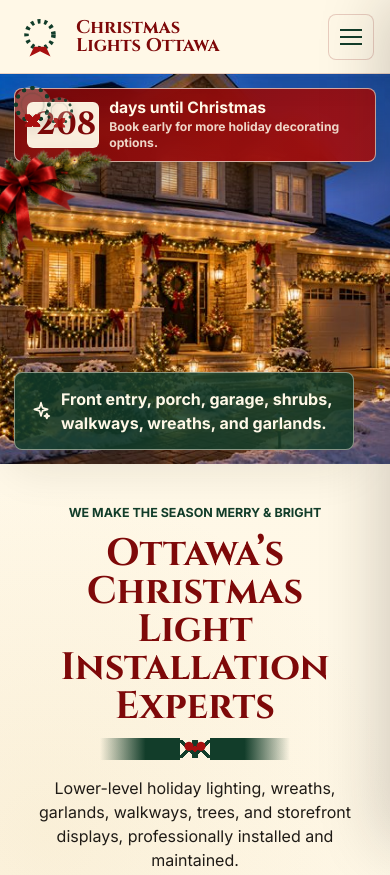
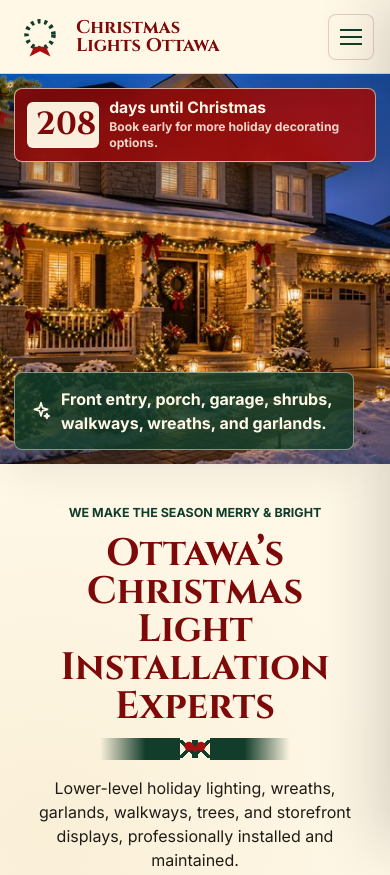
Before and after one commit to BrianColab/Christmaslightsottawa, a website: page index.html in a window 390 px wide. Shown: the top 875 px of the page. Drawn offline with Linux system fonts and the light colour scheme.

Commit message:
Clean up hero corner decorations

```diff
--- a/index.html
+++ b/index.html
@@ -95,10 +95,6 @@
 
     <main id="home">
       <section class="hero" aria-labelledby="hero-title">
-        <div class="hero-corner-wreaths" aria-hidden="true">
-          <span></span>
-          <span></span>
-        </div>
         <div class="hero-copy">
           <p class="eyebrow">We make the season merry &amp; bright</p>
           <h1 id="hero-title">
--- a/styles.css
+++ b/styles.css
@@ -316,132 +316,34 @@ h2,
 .hero::before {
   content: "";
   position: absolute;
-  left: -18px;
-  top: 58px;
-  z-index: 4;
-  width: 190px;
-  height: 118px;
+  left: -66px;
+  top: -16px;
+  z-index: 1;
+  width: 250px;
+  height: 250px;
   pointer-events: none;
-  background:
-    radial-gradient(ellipse at 22% 20%, rgba(18, 61, 42, 0.95) 0 6px, transparent 7px),
-    radial-gradient(ellipse at 34% 28%, rgba(36, 90, 63, 0.95) 0 6px, transparent 7px),
-    radial-gradient(ellipse at 48% 34%, rgba(18, 61, 42, 0.88) 0 6px, transparent 7px),
-    radial-gradient(ellipse at 63% 40%, rgba(36, 90, 63, 0.9) 0 6px, transparent 7px),
-    radial-gradient(ellipse at 78% 48%, rgba(18, 61, 42, 0.82) 0 6px, transparent 7px),
-    linear-gradient(145deg, transparent 0 18%, rgba(18, 61, 42, 0.92) 19% 24%, transparent 25%),
-    linear-gradient(152deg, transparent 0 30%, rgba(36, 90, 63, 0.9) 31% 36%, transparent 37%),
-    radial-gradient(circle at 45% 66%, var(--deep-red) 0 16px, transparent 17px),
-    linear-gradient(135deg, transparent 0 40%, var(--deep-red) 41% 58%, transparent 59%),
-    linear-gradient(45deg, transparent 0 40%, #c51c1c 41% 58%, transparent 59%);
-  filter: drop-shadow(0 12px 18px rgba(31, 27, 22, 0.16));
-  transform: rotate(-8deg);
+  background: url("assets/images/Cornerlefttop-clean.png") center/contain no-repeat;
+  filter: drop-shadow(0 14px 20px rgba(31, 27, 22, 0.18));
+  transform: rotate(-2deg);
 }
 
 .hero::after {
   content: "";
   position: absolute;
-  right: -28px;
-  top: 54px;
-  z-index: 4;
-  width: 260px;
-  height: 164px;
+  right: -66px;
+  top: -16px;
+  z-index: 1;
+  width: 250px;
+  height: 250px;
   pointer-events: none;
-  background:
-    radial-gradient(circle at 18% 66%, #fff0a8 0 4px, rgba(255, 220, 90, 0.88) 5px 7px, transparent 8px),
-    radial-gradient(circle at 58% 23%, #fff0a8 0 4px, rgba(255, 220, 90, 0.9) 5px 7px, transparent 8px),
-    radial-gradient(circle at 78% 50%, #fff0a8 0 3px, rgba(255, 220, 90, 0.82) 4px 6px, transparent 7px),
-    radial-gradient(ellipse at 72% 34%, rgba(18, 61, 42, 0.98) 0 8px, transparent 9px),
-    radial-gradient(ellipse at 58% 28%, rgba(36, 90, 63, 0.96) 0 8px, transparent 9px),
-    radial-gradient(ellipse at 44% 34%, rgba(18, 61, 42, 0.94) 0 8px, transparent 9px),
-    radial-gradient(ellipse at 32% 42%, rgba(36, 90, 63, 0.92) 0 8px, transparent 9px),
-    radial-gradient(ellipse at 22% 52%, rgba(18, 61, 42, 0.9) 0 8px, transparent 9px),
-    radial-gradient(ellipse at 46% 70%, rgba(18, 61, 42, 0.94) 0 8px, transparent 9px),
-    linear-gradient(162deg, transparent 0 22%, rgba(18, 61, 42, 0.95) 23% 28%, transparent 29%),
-    linear-gradient(170deg, transparent 0 34%, rgba(36, 90, 63, 0.92) 35% 40%, transparent 41%),
-    linear-gradient(188deg, transparent 0 46%, rgba(18, 61, 42, 0.9) 47% 52%, transparent 53%),
-    linear-gradient(96deg, transparent 0 39%, rgba(18, 61, 42, 0.92) 40% 46%, transparent 47%),
-    radial-gradient(circle at 47% 54%, #c91f1f 0 18px, #8f0b0b 19px 21px, transparent 22px),
-    linear-gradient(134deg, transparent 0 39%, #c91f1f 40% 57%, transparent 58%),
-    linear-gradient(45deg, transparent 0 40%, var(--deep-red) 41% 58%, transparent 59%),
-    linear-gradient(82deg, transparent 0 43%, #b90f0f 44% 56%, transparent 57%);
-  filter:
-    drop-shadow(0 0 8px rgba(255, 222, 96, 0.72))
-    drop-shadow(0 14px 18px rgba(31, 27, 22, 0.18));
-  transform: rotate(7deg);
-}
-
-.hero::before,
-.hero::after {
   background: url("assets/images/Cornerlefttop-clean.png") center/contain no-repeat;
   filter: drop-shadow(0 14px 20px rgba(31, 27, 22, 0.18));
-}
-
-.hero::before {
-  left: -34px;
-  top: 46px;
-  width: 250px;
-  height: 250px;
-  transform: rotate(-2deg);
-}
-
-.hero::after {
-  right: -34px;
-  top: 46px;
-  width: 250px;
-  height: 250px;
   transform: scaleX(-1) rotate(-2deg);
-}
-
-.hero-corner-wreaths {
-  position: absolute;
-  left: 54px;
-  top: 14px;
-  z-index: 5;
-  width: 96px;
-  height: 70px;
-  pointer-events: none;
-}
-
-.hero-corner-wreaths span {
-  position: absolute;
-  width: 58px;
-  height: 58px;
-  border: 7px dotted var(--evergreen);
-  border-radius: 50%;
-  background:
-    radial-gradient(circle at 50% 50%, transparent 0 52%, rgba(18, 61, 42, 0.12) 53% 60%, transparent 61%),
-    rgba(255, 248, 231, 0.28);
-  box-shadow: 0 10px 24px rgba(31, 27, 22, 0.12);
-}
-
-.hero-corner-wreaths span::after {
-  content: "";
-  position: absolute;
-  left: 50%;
-  bottom: -13px;
-  width: 24px;
-  height: 20px;
-  transform: translateX(-50%);
-  background:
-    linear-gradient(135deg, transparent 0 38%, var(--deep-red) 39% 68%, transparent 69%),
-    linear-gradient(225deg, transparent 0 38%, var(--deep-red) 39% 68%, transparent 69%);
-}
-
-.hero-corner-wreaths span:first-child {
-  left: 0;
-  top: 0;
-}
-
-.hero-corner-wreaths span:last-child {
-  left: 42px;
-  top: 10px;
-  transform: scale(0.74);
-  opacity: 0.88;
 }
 
 .hero-copy {
   position: relative;
-  z-index: 1;
+  z-index: 2;
   min-width: 0;
   width: 100%;
   max-width: 100vw;
@@ -1756,22 +1658,17 @@ fieldset {
     display: none;
   }
 
-  .hero-corner-wreaths {
-    left: 14px;
-    top: 12px;
-    transform: scale(0.78);
+  .hero::before {
+    left: -70px;
+    top: -18px;
+    transform: scale(0.72) rotate(-2deg);
     transform-origin: top left;
   }
 
-  .hero::before {
-    transform: scale(0.78) rotate(-2deg);
-    transform-origin: top left;
-  }
-
   .hero::after {
-    right: -46px;
-    top: 54px;
-    transform: scaleX(-1) scale(0.78) rotate(-2deg);
+    right: -70px;
+    top: -18px;
+    transform: scaleX(-1) scale(0.72) rotate(-2deg);
     transform-origin: top right;
   }
 
@@ -1846,20 +1743,16 @@ fieldset {
     min-height: 390px;
   }
 
-  .hero-corner-wreaths {
-    transform: scale(0.64);
-  }
-
   .hero::before {
-    left: -28px;
-    top: 58px;
-    transform: scale(0.58) rotate(-2deg);
+    left: -78px;
+    top: -14px;
+    transform: scale(0.5) rotate(-2deg);
   }
 
   .hero::after {
-    right: -68px;
-    top: 72px;
-    transform: scaleX(-1) scale(0.58) rotate(-2deg);
+    right: -78px;
+    top: -14px;
+    transform: scaleX(-1) scale(0.5) rotate(-2deg);
   }
 
   .hero-title-divider {
```
